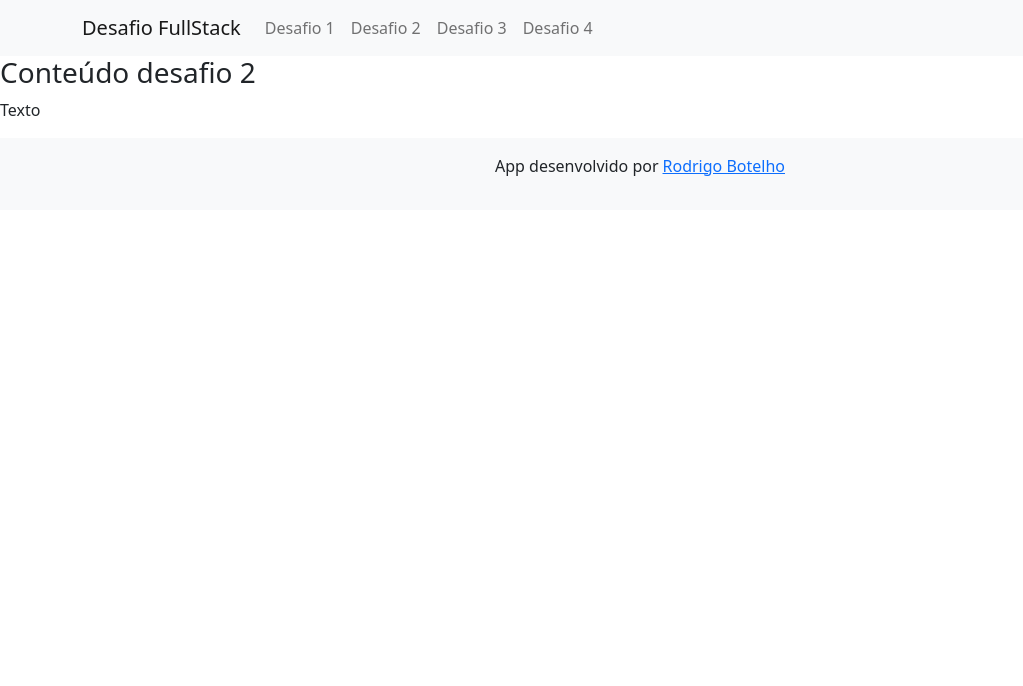
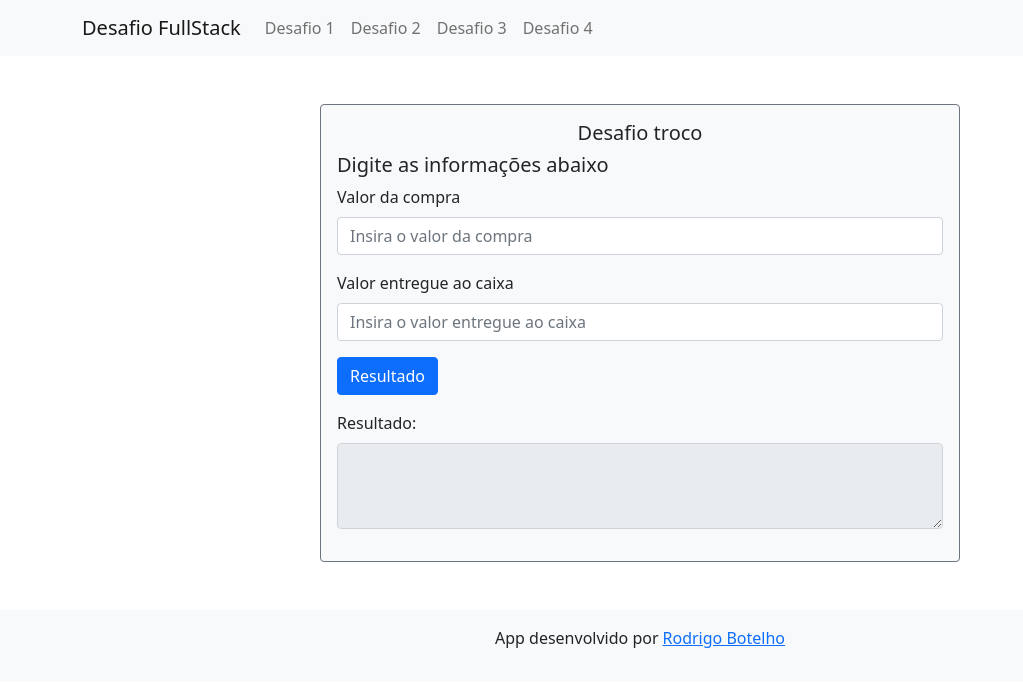
Before and after one commit to rodrigobbrozinga/desafio-front, a React (Create React App) app: page /desafio2 in a window 1280 px wide. Shown: the top 686 px of the page, without its empty margins (0-1023 px from the left). Built offline with nearby package versions, Linux system fonts and the light colour scheme.

Commit message:
Layout desafio 2

```diff
--- a/src/pages/Desafio1/index.jsx
+++ b/src/pages/Desafio1/index.jsx
@@ -10,7 +10,7 @@ const Desafio1 = () => {
                     <Card.Title className="text-center">Números palíndromos</Card.Title>
                     <div className="formulario-desafio1">
                         <Form /* onSubmit={submitHandler} */>
-                            <h4>Digite um intervalo</h4>
+                            <h5>Informe um intervalo</h5>
                             <Form.Group className="mb-3" controlId="nome">
                                 <Form.Label>Início</Form.Label>
                                 <input type="number" name="inicio" className="form-control"
--- a/src/pages/Desafio2/index.jsx
+++ b/src/pages/Desafio2/index.jsx
@@ -1,11 +1,38 @@
 import React from 'react';
-
+import { Card, Form, Button } from 'react-bootstrap';
 
 const Desafio2 = () => {
     return (
         <>
-            <h3>Conteúdo desafio 2</h3>
-            <p>Texto</p>
+            <Card border="secondary" bg="light" className="w-50 m-auto mt-5 mb-5">
+                <Card.Body>
+                    <Card.Title className="text-center">Desafio troco</Card.Title>
+                    <div className="formulario-desafio1">
+                        <Form /* onSubmit={submitHandler} */>
+                            <h5>Digite as informações abaixo</h5>
+                            <Form.Group className="mb-3" controlId="nome">
+                                <Form.Label>Valor da compra</Form.Label>
+                                <input type="number" name="valor" className="form-control"
+                                    placeholder="Insira o valor da compra" step="0.01" min="0.01" required />
+                            </Form.Group>
+
+                            <Form.Group className="mb-3" controlId="CEP">
+                                <Form.Label>Valor entregue ao caixa</Form.Label>
+                                <input type="number" name="fim" placeholder="Insira o valor entregue ao caixa"
+                                    className="form-control" step="0.01" min="0.01" required />
+                            </Form.Group>
+
+                            <Button variant="primary" type="submit">Resultado</Button>
+                        </Form>
+                    </div>
+                    <div className="resultado-desafio1">
+                        <Form.Group className="mb-3 mt-3" controlId="exampleForm.ControlTextarea1">
+                            <Form.Label>Resultado:</Form.Label>
+                            <Form.Control as="textarea" rows={3} readOnly />
+                        </Form.Group>
+                    </div>
+                </Card.Body>
+            </Card>
         </>
     );
 }
```
